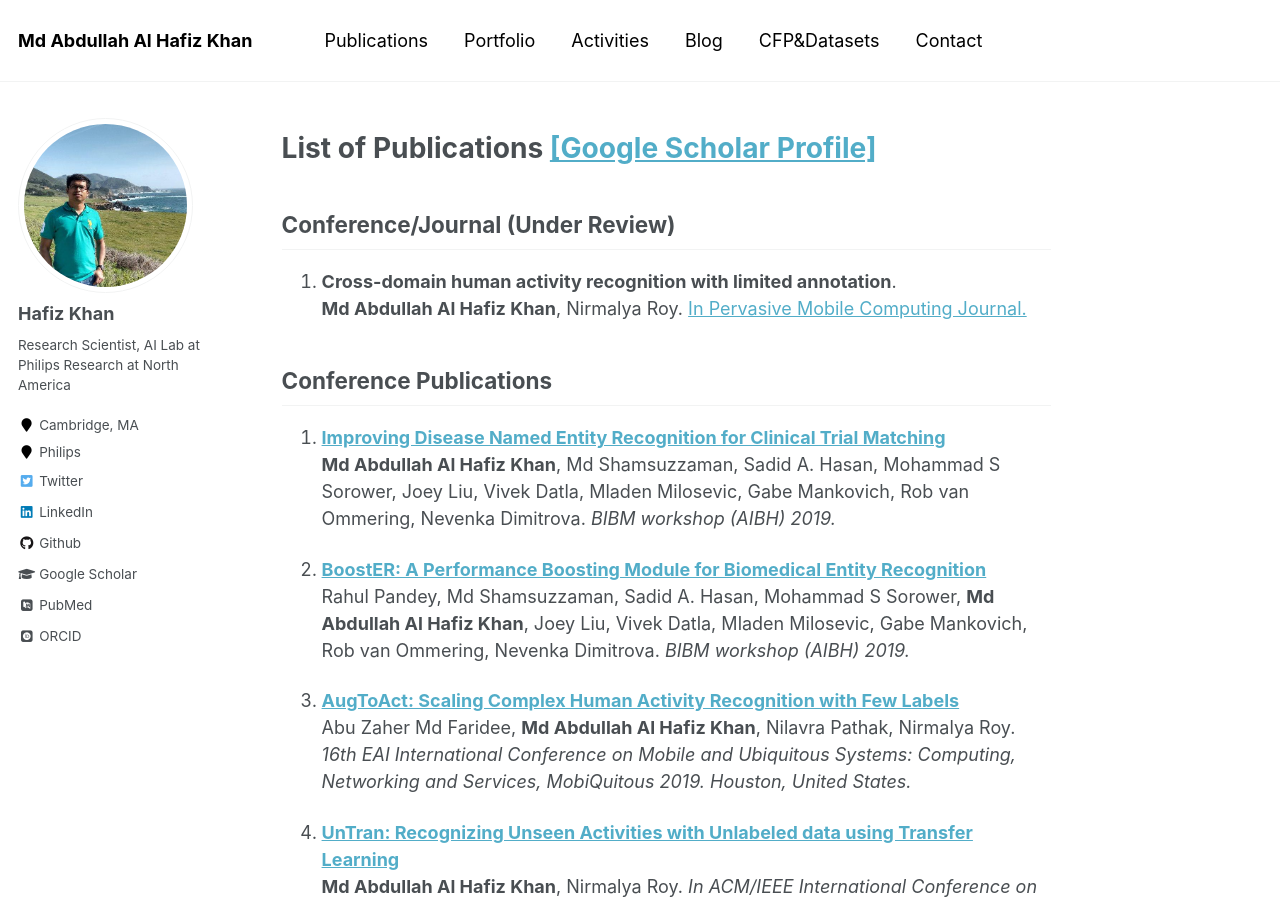
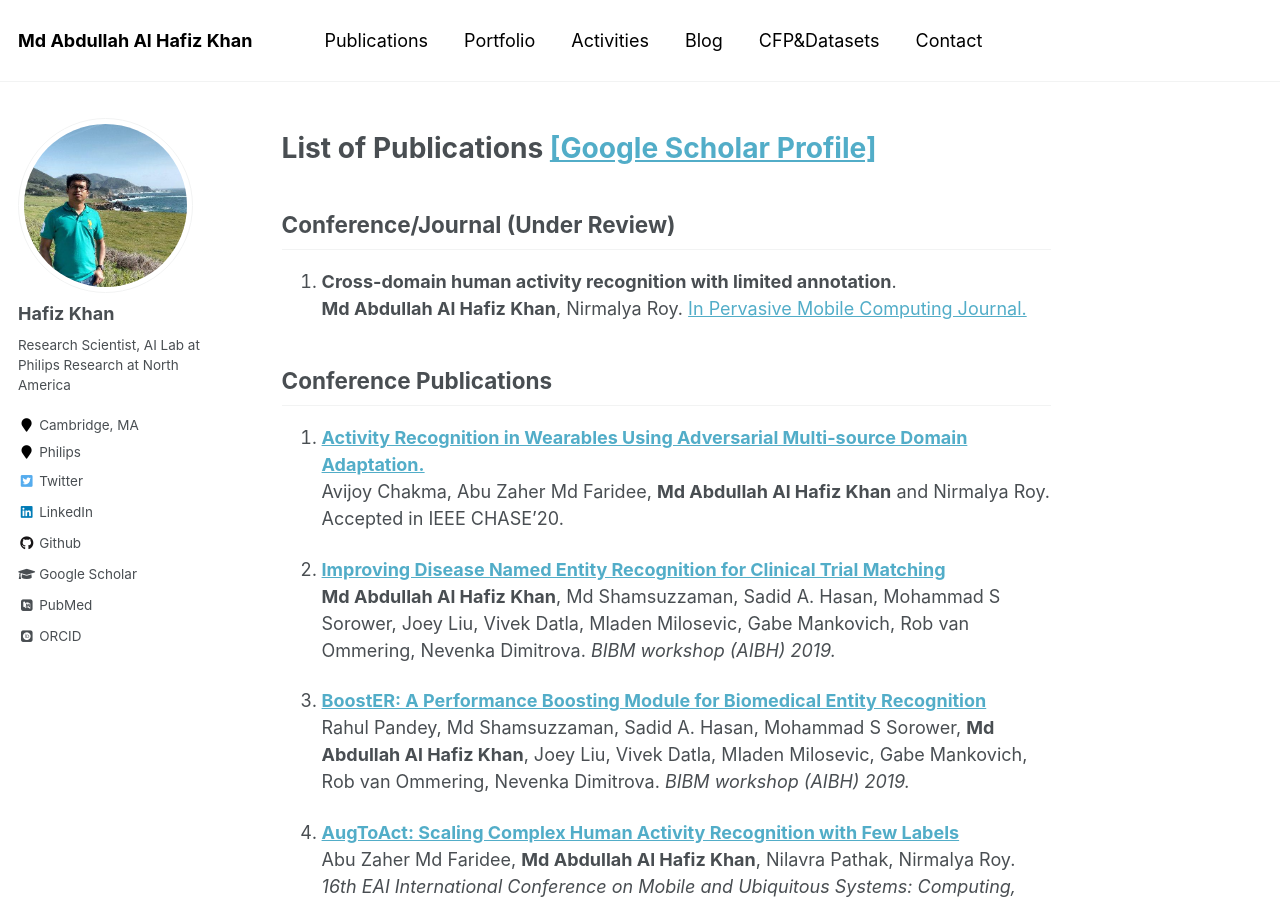
Before and after one commit to ahafizk/ahafizk.github.io, a Jekyll site: the page built from _pages/publications.md, in a window 1280 px wide and 900 px high. Built offline with Jekyll 4.4.1, drawn with Linux system fonts in a browser that asks for light colours; some web fonts are replaced.

Commit message:
Update publications.md

```diff
--- a/_pages/publications.md
+++ b/_pages/publications.md
@@ -15,6 +15,10 @@ author_profile: true
 
 
 ## Conference Publications
+1. <b>
+[Activity Recognition in Wearables Using Adversarial Multi-source Domain Adaptation.](#)</b><br/>
+ Avijoy Chakma, Abu Zaher Md Faridee, <b>Md Abdullah Al Hafiz Khan</b> and Nirmalya Roy. Accepted in IEEE CHASE'20.
+
 1. <b>[Improving Disease Named Entity Recognition for Clinical Trial Matching](http://ahafizk.github.io/publications/disorder)</b><br>
 <b>Md Abdullah Al Hafiz Khan</b>, Md Shamsuzzaman, Sadid A. Hasan, Mohammad S Sorower, Joey Liu, Vivek Datla, Mladen Milosevic, Gabe Mankovich, Rob van Ommering, Nevenka Dimitrova. <i> BIBM workshop (AIBH) 2019.</i>
 
```
